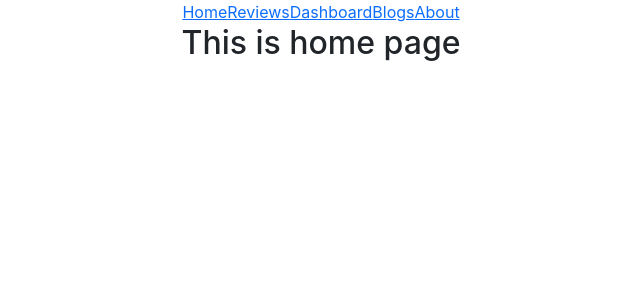
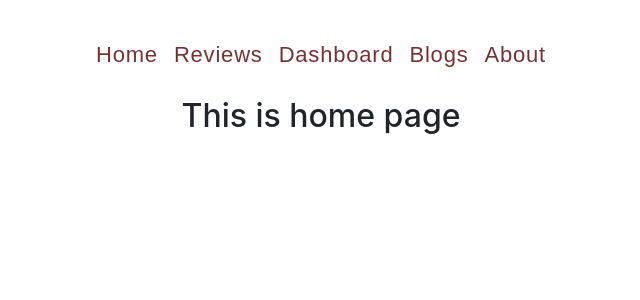
Before and after one commit to SabbirRshuvo/Review-page-assignment-9, a React (Create React App) app: page / in a window 1280 px wide. Shown: the top 300 px of the page, without its empty margins (319-959 px from the left). Built offline with nearby package versions, Linux system fonts and the light colour scheme.

Commit message:
header hr line

```diff
--- /dev/null
+++ b/src/Components/Header/Header.css
@@ -0,0 +1,29 @@
+.body{
+    margin-top: 3%;
+    margin-bottom: 2%;
+}
+a{
+    margin: 8px;
+    position: relative;
+    text-decoration: none;
+    font-family: 'Poppins', sans-serif;
+    color: #773131;
+    font-size: 22px;
+    letter-spacing: 0.8px;
+}
+a::after{
+    content: '';
+    position: absolute;
+    background-color: #ff3c78;
+    height: 2px;
+    width: 0;
+    left: 0;
+    bottom: -10px;
+    transition: 0.5s;
+}
+a:hover{
+    color: black;
+}
+a:hover::after{
+    width: 100%;
+}
--- a/src/Components/Header/Header.js
+++ b/src/Components/Header/Header.js
@@ -1,9 +1,9 @@
 import React from 'react';
 import { Link } from 'react-router-dom';
-
+import './Header.css'
 const Header = () => {
     return (
-        <div>
+        <div className='body'>
             <nav>
                 <Link to='/home'>Home</Link>
                 <Link to='/reviews'>Reviews</Link>
```
